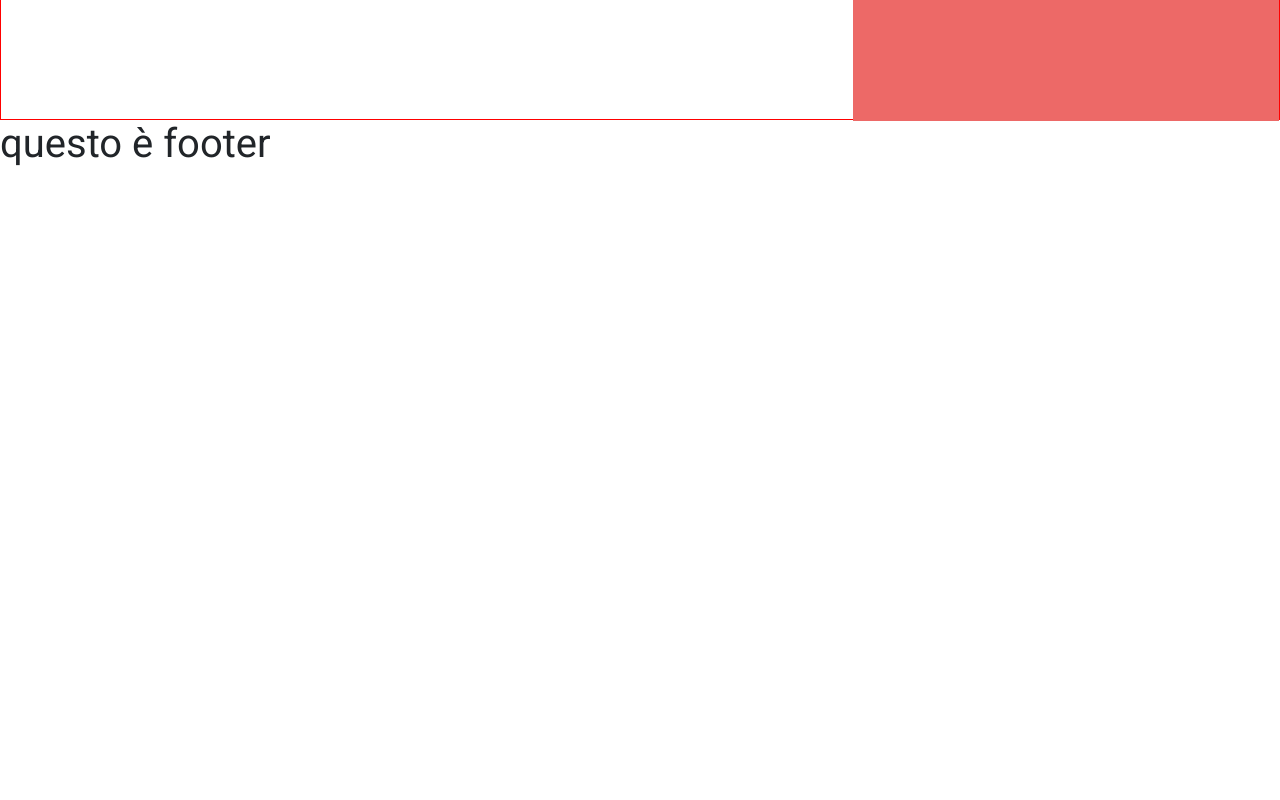
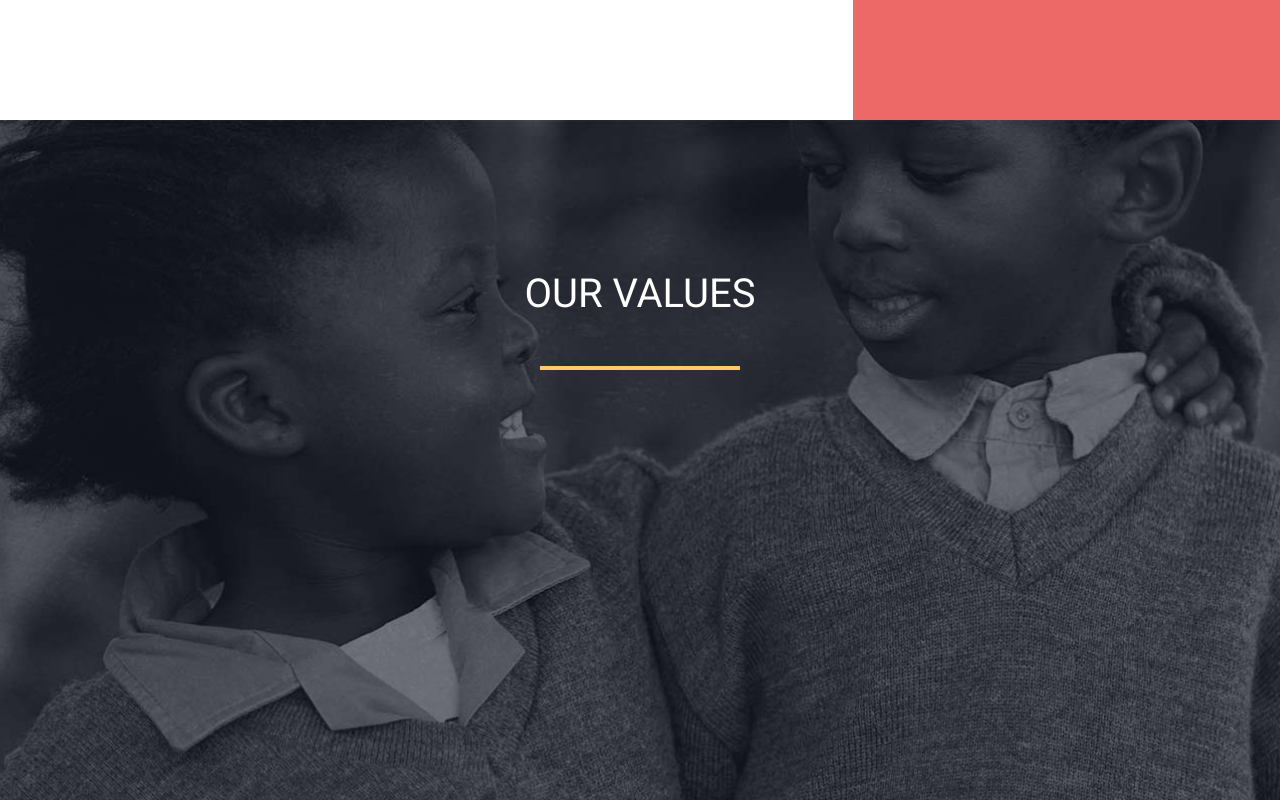
Before and after one commit to erikvella/proj-html-vuejs, a Vue app: page / in a window 1280 px wide. Shown: the part 1480-2280 px from the top of the page. Before the commit the page ends 1656 px from the top, so only its background shows below. Built offline with nearby package versions, Linux system fonts and the light colour scheme.

Commit message:
[init] section2

```diff
--- a/src/components/Main.vue
+++ b/src/components/Main.vue
@@ -1,8 +1,10 @@
 <script>
 import Section1 from './partials/Section1.vue';
+import Section2 from './partials/Section2.vue';
 export default {
   components:{
-   Section1
+   Section1,
+   Section2
   },
 name:'Main'
 }
@@ -10,6 +12,7 @@ name:'Main'
 
 <template>
   <Section1 />
+  <Section2 />
 </template>
 
 
--- a/src/components/partials/Section1.vue
+++ b/src/components/partials/Section1.vue
@@ -7,7 +7,7 @@ name:'Section1'
 
 <template>
   <section>
-    <div class="container-fluid debug">
+    <div class="container-fluid">
       <div class="row">
         <!-- colonna di sx -->
         <div class="col-8">
--- /dev/null
+++ b/src/components/partials/Section2.vue
@@ -0,0 +1,42 @@
+<script>
+export default {
+name:'Section2'
+}
+</script>
+
+<template>
+  <section>
+    <div class="container">
+
+        <h1 class=" white-text text-center">OUR VALUES</h1>
+        <div class="yellow-line my-5 mx-auto"></div>
+    </div>
+
+    <div class="container">
+
+      <div class="row">
+        <div class="col-3"></div>
+        <div class="col-3"></div>
+        <div class="col-3"></div>
+        <div class="col-3"></div>
+      </div>
+
+    </div>
+
+  </section>
+</template>
+
+
+
+<style lang="scss" scoped>
+section{
+  height: 950px;
+  width: 100%;
+  background-image: url(../../assets/img/jumbotron.jpeg);
+  background-size: cover;
+  background-position: center;
+}
+h1{
+  padding-top: 150px;
+}
+</style>
--- a/src/scss/main.scss
+++ b/src/scss/main.scss
@@ -66,4 +66,5 @@ body {
 // debug per la costruzione del mark-up
 .debug{
   border: 1px solid red;
+  background-color: rgba(0, 255, 255, 0.22);
 }
```
